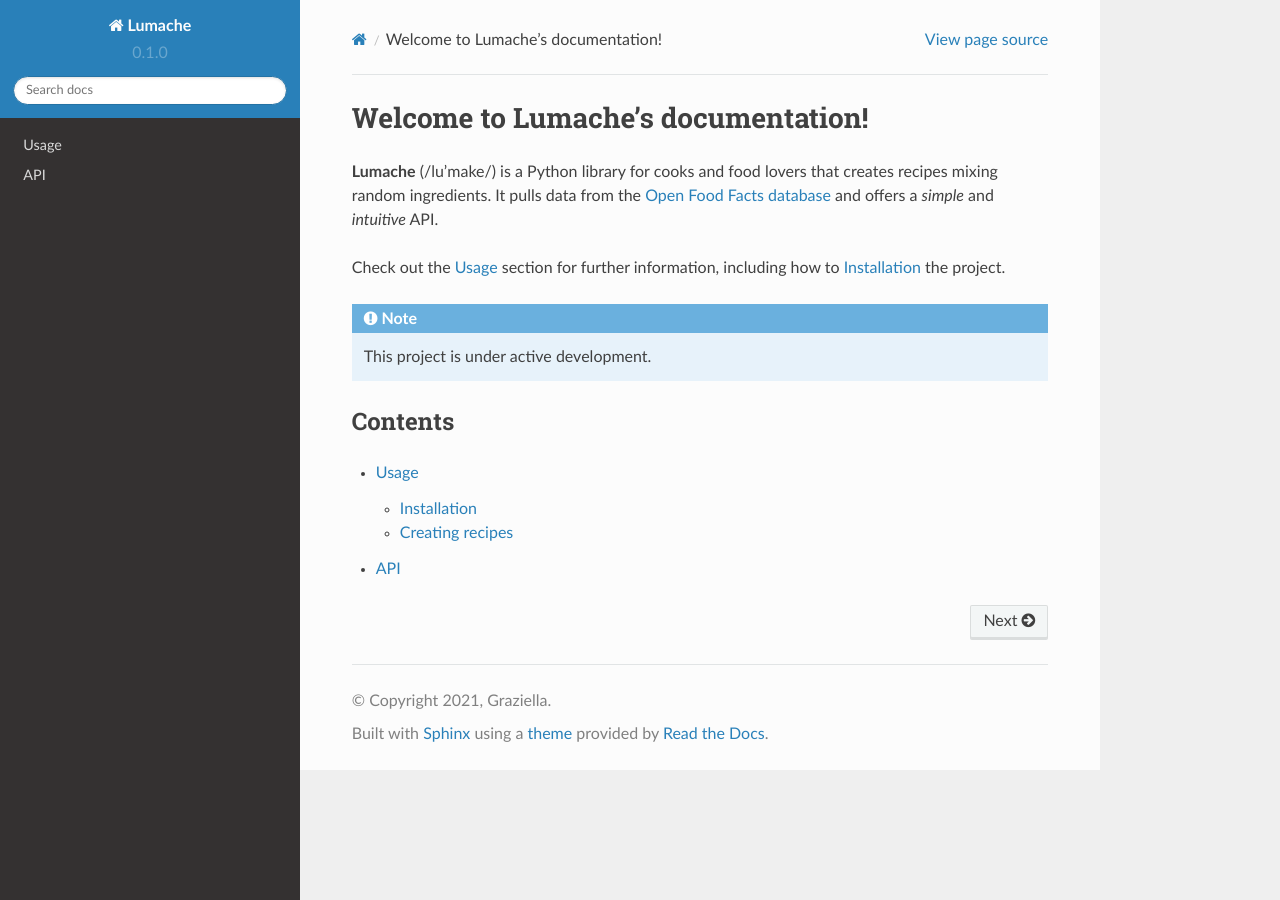
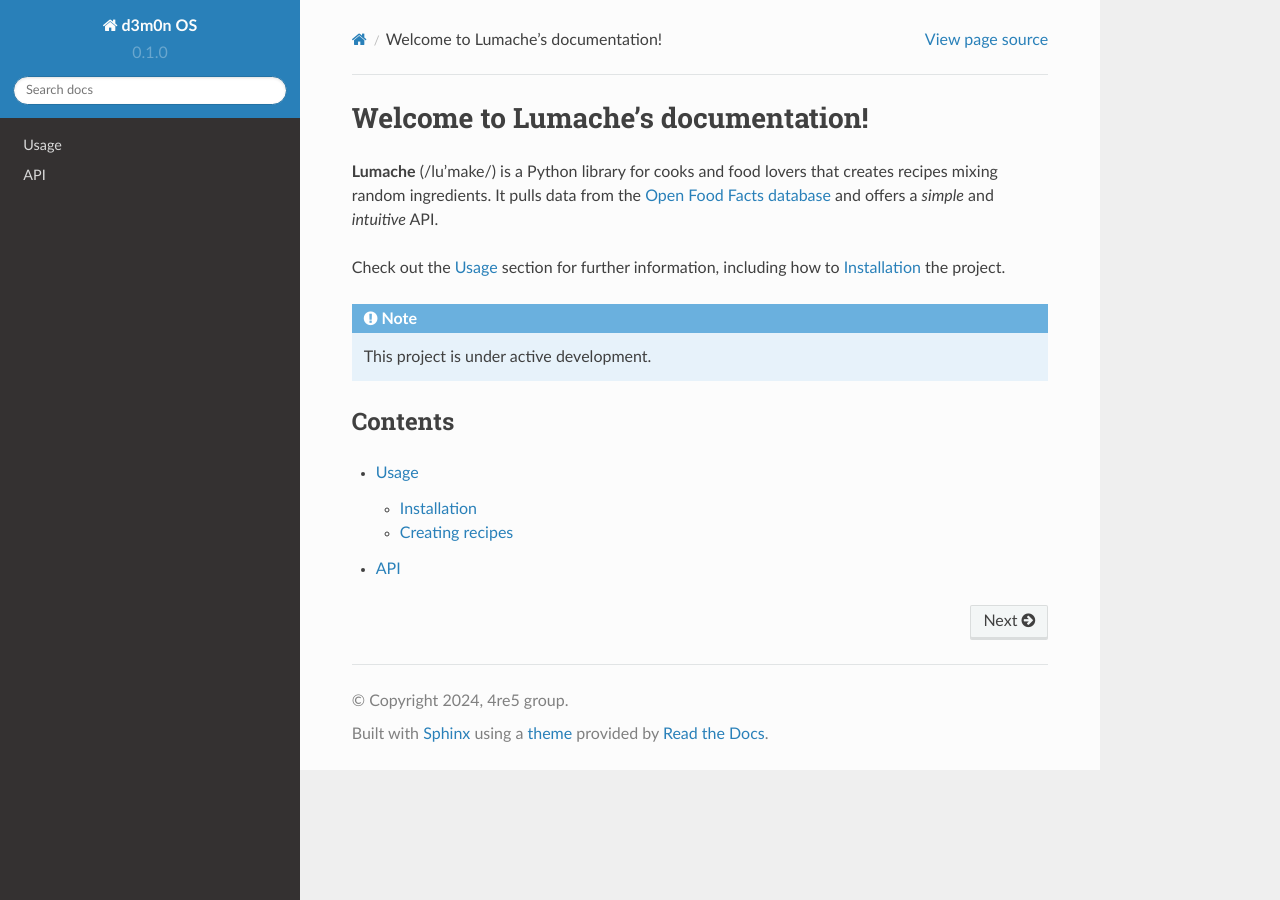
Before and after one commit to d3m0n-project/d3m0n_os, a Sphinx documentation site: the page built from docs/source/index.rst, in a window 1280 px wide. Built offline with Sphinx 7.4.7 and the Read the Docs theme 2.0.0, drawn with Linux system fonts in a browser that asks for light colours.

Commit message:
Update conf.py

```diff
--- a/docs/source/conf.py
+++ b/docs/source/conf.py
@@ -2,9 +2,9 @@
 
 # -- Project information
 
-project = 'Lumache'
-copyright = '2021, Graziella'
-author = 'Graziella'
+project = 'd3m0n OS'
+copyright = '2024, 4re5 group'
+author = '4re5 group'
 
 release = '0.1'
 version = '0.1.0'
```
